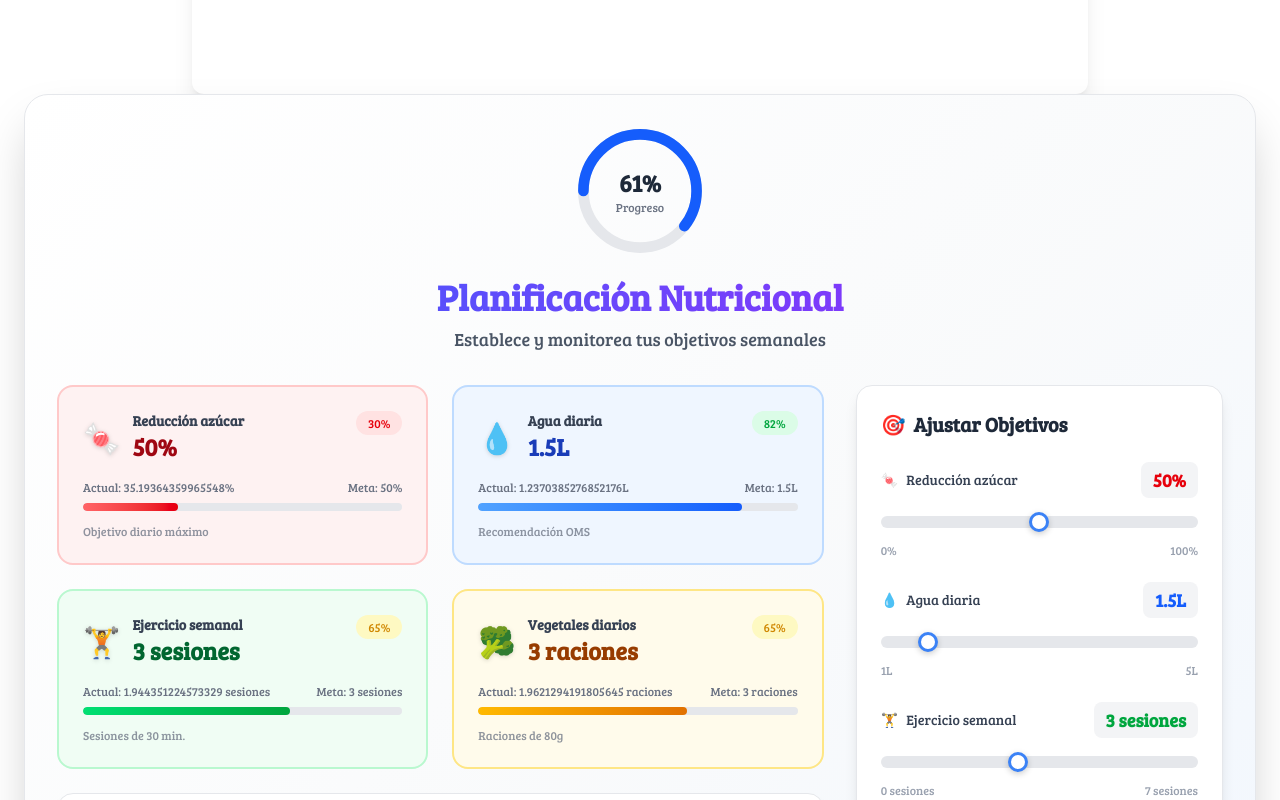
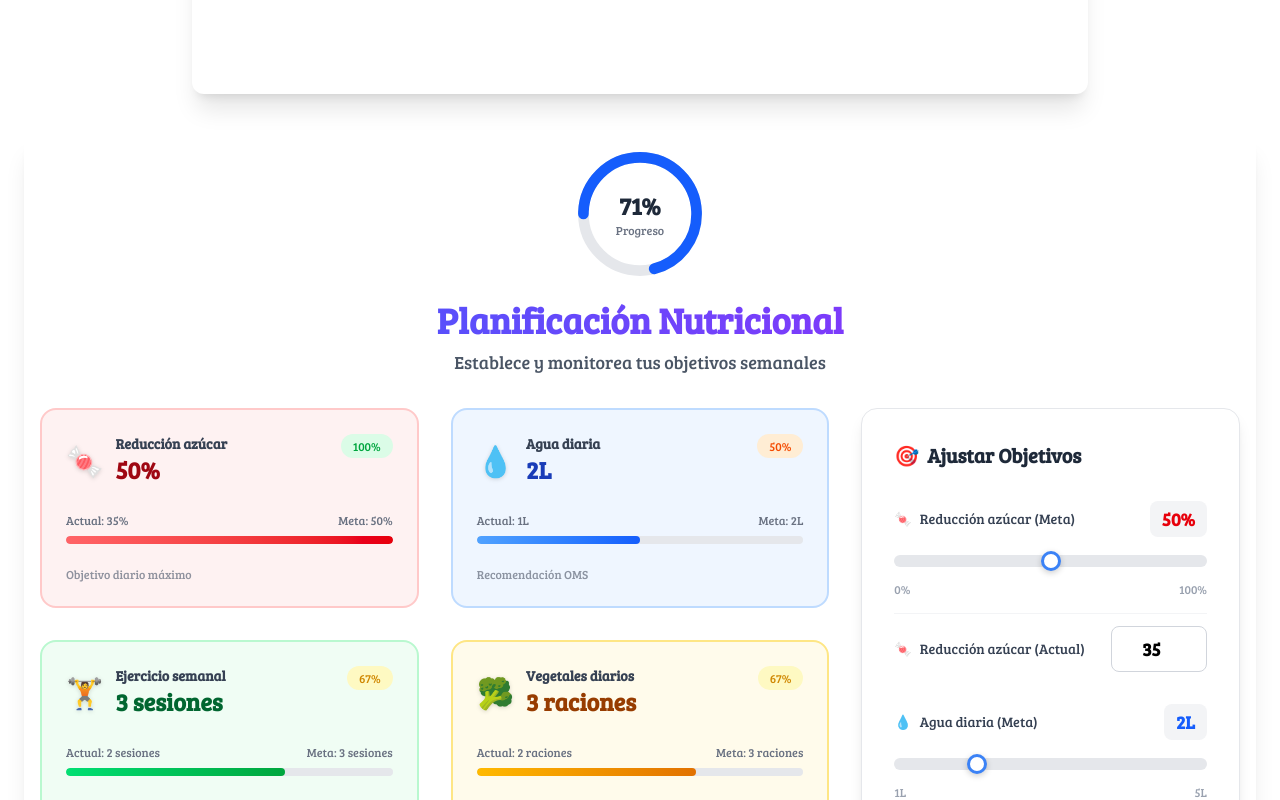
Before and after one commit to tomasvera17/gestor_alimentacion, a React (Vite) app: page / in a window 1280 px wide. Shown: the part 1060-1860 px from the top of the page. Built offline with nearby package versions, Linux system fonts and the light colour scheme; the HTML template or start-up script is replaced by a standard one; a web font is replaced by a local one.

Commit message:
Ajustes de detalles finales de la funcionalidad

```diff
--- a/src/components/MetaSemanal.jsx
+++ b/src/components/MetaSemanal.jsx
@@ -3,14 +3,14 @@ import { useState, useEffect } from 'react';
 export const MetaSemanal = () => {
   const [goals, setGoals] = useState({
     azucar: 50,
-    agua: 1.5,
+    agua: 2,
     ejercicio: 3,
     vegetales: 3
   });
 
   const [progress, setProgress] = useState({
     azucar: 35,
-    agua: 1.2,
+    agua: 1,
     ejercicio: 2,
     vegetales: 2
   });
@@ -28,7 +28,7 @@ export const MetaSemanal = () => {
       unit: '%',
       min: 0,
       max: 100,
-      step: 5,
+      step: 1,
       inverse: true // Menor es mejor
     },
     {
@@ -40,7 +40,7 @@ export const MetaSemanal = () => {
       unit: 'L',
       min: 1,
       max: 5,
-      step: 0.5,
+      step: 1,
       inverse: false
     },
     {
@@ -75,11 +75,17 @@ export const MetaSemanal = () => {
     const current = progress[metric.key];
 
     if (metric.inverse) {
-      // Para métricas inversas (como azúcar), menor es mejor
-      return goal === 0 ? 100 : Math.max(0, Math.min(100, ((goal - current) / goal) * 100));
+      if (current <= goal) return 100;
+      if (current >= metric.max) return 0;
+      const range = metric.max - goal;
+      if (range === 0) return 0;
+      const progressValue = ((metric.max - current) / range) * 100;
+      return Math.max(0, Math.min(100, progressValue));
     } else {
-      // Para métricas normales, mayor es mejor
-      return goal === 0 ? 0 : Math.min(100, (current / goal) * 100);
+      if (current >= goal) return 100;
+      if (goal === 0) return 0;
+      const progressValue = (current / goal) * 100;
+      return Math.max(0, Math.min(100, progressValue));
     }
   };
 
@@ -128,29 +134,27 @@ export const MetaSemanal = () => {
 
   // Actualizar objetivo
   const updateGoal = (key, value) => {
-    setGoals(prev => ({ ...prev, [key]: value }));
+    setGoals(prev => ({ ...prev, [key]: Math.round(value) }));
   };
 
-  // Simular progreso (en una app real vendría de una API)
-  useEffect(() => {
-    const interval = setInterval(() => {
-      setProgress(prev => ({
-        azucar: Math.max(0, prev.azucar + (Math.random() - 0.7) * 2),
-        agua: Math.max(0, Math.min(5, prev.agua + (Math.random() - 0.5) * 0.1)),
-        ejercicio: Math.max(0, Math.min(7, prev.ejercicio + (Math.random() - 0.6) * 0.2)),
-        vegetales: Math.max(0, Math.min(8, prev.vegetales + (Math.random() - 0.5) * 0.1))
-      }));
-    }, 3000);
+  // Actualizar progreso
+  const updateProgress = (key, value) => {
+    setProgress(prev => ({ ...prev, [key]: Math.round(value) }));
+  };
 
-    return () => clearInterval(interval);
-  }, []);
+
 
   // Calcular progreso general
-  const overallProgress = metricsConfig.reduce((acc, metric) =>
-    acc + calculateProgress(metric), 0) / metricsConfig.length;
+  const [overallProgress, setOverallProgress] = useState(0);
+
+  useEffect(() => {
+    const newOverallProgress = metricsConfig.reduce((acc, metric) =>
+      acc + calculateProgress(metric), 0) / metricsConfig.length;
+    setOverallProgress(newOverallProgress);
+  }, [goals, progress]);
 
   return (
-    <div className="bg-gradient-to-br from-white via-gray-50 to-blue-50 p-8 rounded-3xl shadow-2xl border border-gray-200 transform transition-all duration-500 hover:shadow-3xl">
+    <div className="max-w-full mx-auto mt-10 p-4 bg-white rounded-xl shadow-xl">
       {/* Header con progreso general */}
       <div className="mb-8 text-center">
         <div className="relative inline-block mb-4">
@@ -193,8 +197,8 @@ export const MetaSemanal = () => {
 
       <div className="grid grid-cols-1 xl:grid-cols-3 gap-8">
         {/* Panel de métricas */}
-        <div className="xl:col-span-2 space-y-6">
-          <div className="grid grid-cols-1 md:grid-cols-2 gap-6">
+        <div className="xl:col-span-2 space-y-8">
+          <div className="grid grid-cols-1 md:grid-cols-2 gap-8">
             {metricsConfig.map((metric) => {
               const colors = getMetricColors(metric.color);
               const progressPercent = calculateProgress(metric);
@@ -203,7 +207,7 @@ export const MetaSemanal = () => {
               return (
                 <div
                   key={metric.key}
-                  className={`${colors.bg} border-2 p-6 rounded-2xl transition-all duration-300 hover:scale-105 hover:shadow-lg group cursor-pointer`}
+                  className={`${colors.bg} border-2 p-6 rounded-2xl transition-all duration-300 hover:scale-[1.02] hover:shadow-lg group cursor-pointer min-h-[200px] flex flex-col justify-between`}
                 >
                   <div className="flex items-start justify-between mb-4">
                     <div className="flex items-center gap-3">
@@ -231,7 +235,7 @@ export const MetaSemanal = () => {
                     <div className="w-full bg-gray-200 rounded-full h-2 overflow-hidden">
                       <div
                         className={`h-full ${colors.gradient} transition-all duration-1000 ease-out rounded-full`}
-                        style={{ width: `${Math.min(100, progressPercent)}%` }}
+                        style={{ width: `${Math.round(Math.max(0, Math.min(100, progressPercent)))}%` }}
                       ></div>
                     </div>
                   </div>
@@ -245,7 +249,7 @@ export const MetaSemanal = () => {
           </div>
 
           {/* Resumen estadístico */}
-          <div className="bg-white p-6 rounded-2xl shadow-lg border border-gray-200">
+          <div className="bg-emerald-50 border border-emerald-200 p-6 rounded-2xl shadow-md">
             <h3 className="text-xl font-bold text-gray-800 mb-4 flex items-center gap-2">
               <span>📊</span>
               Análisis Semanal
@@ -269,14 +273,14 @@ export const MetaSemanal = () => {
         </div>
 
         {/* Panel de controles */}
-        <div className="space-y-6">
-          <div className="bg-white p-6 rounded-2xl shadow-lg border border-gray-200">
-            <h3 className="text-xl font-bold text-gray-800 mb-6 flex items-center gap-2">
+        <div className="space-y-8">
+          <div className="bg-white p-8 rounded-2xl shadow-lg border border-gray-200">
+            <h3 className="text-xl font-bold text-gray-800 mb-8 flex items-center gap-2">
               <span>🎯</span>
               Ajustar Objetivos
             </h3>
 
-            <div className="space-y-6">
+            <div className="space-y-8">
               {metricsConfig.map((metric) => {
                 const colors = getMetricColors(metric.color);
 
@@ -285,7 +289,7 @@ export const MetaSemanal = () => {
                     <div className="flex justify-between items-center">
                       <label className="font-medium text-gray-700 text-sm flex items-center gap-2">
                         <span>{metric.icon}</span>
-                        {metric.title}
+                        {metric.title} (Meta)
                       </label>
                       <span className={`text-lg font-bold ${colors.accent} bg-gray-100 px-3 py-1 rounded-lg`}>
                         {goals[metric.key]}{metric.unit}
@@ -310,6 +314,23 @@ export const MetaSemanal = () => {
                         <span>{metric.max}{metric.unit}</span>
                       </div>
                     </div>
+
+                    {/* New Progress Input */}
+                    <div className="flex justify-between items-center mt-4 pt-3 border-t border-gray-100">
+                      <label className="font-medium text-gray-700 text-sm flex items-center gap-2">
+                        <span>{metric.icon}</span>
+                        {metric.title} (Actual)
+                      </label>
+                      <input
+                        type="number"
+                        min={metric.min}
+                        max={metric.max}
+                        step={metric.step}
+                        value={progress[metric.key]}
+                        onChange={(e) => updateProgress(metric.key, parseFloat(e.target.value))}
+                        className="w-auto min-w-[6rem] p-2 border border-gray-300 rounded-lg text-center text-lg font-bold focus:ring-2 focus:ring-blue-500 focus:border-transparent transition-all duration-200"
+                      />
+                    </div>
                   </div>
                 );
               })}
@@ -317,12 +338,12 @@ export const MetaSemanal = () => {
           </div>
 
           {/* Panel de consejos */}
-          <div className="bg-gradient-to-br from-blue-50 to-purple-50 p-6 rounded-2xl border border-blue-200">
-            <h3 className="text-lg font-bold text-gray-800 mb-4 flex items-center gap-2">
+          <div className="bg-gradient-to-br from-blue-50 to-purple-50 p-8 rounded-2xl border border-blue-200">
+            <h3 className="text-lg font-bold text-gray-800 mb-6 flex items-center gap-2">
               <span>💡</span>
               Consejo del Día
             </h3>
-            <div className="space-y-3">
+            <div className="space-y-4">
               <div className="bg-white p-4 rounded-xl shadow-sm">
                 <p className="text-sm text-gray-600 leading-relaxed">
                   <strong className="text-blue-600">Hidratación:</strong> Bebe un vaso de agua 30 minutos antes de cada comida para mejorar la digestión y controlar el apetito.
```
